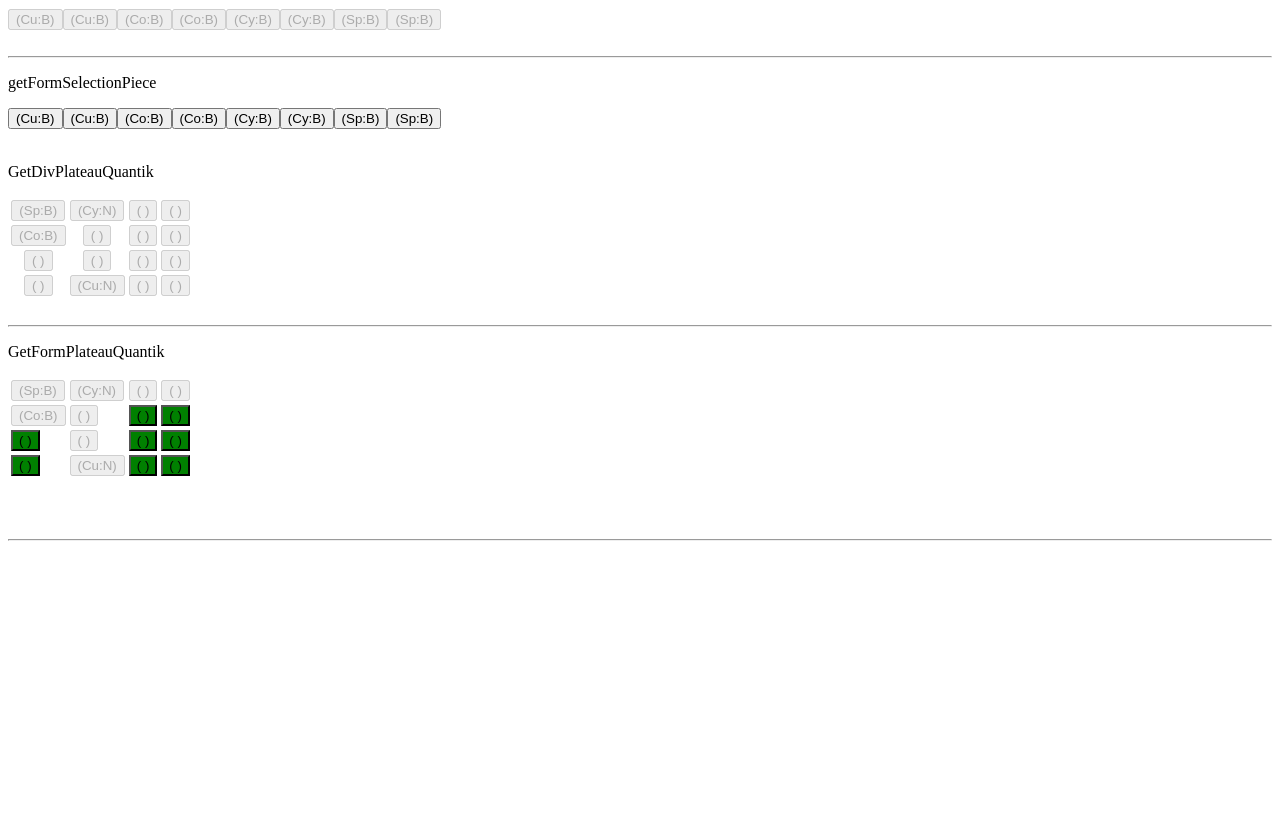
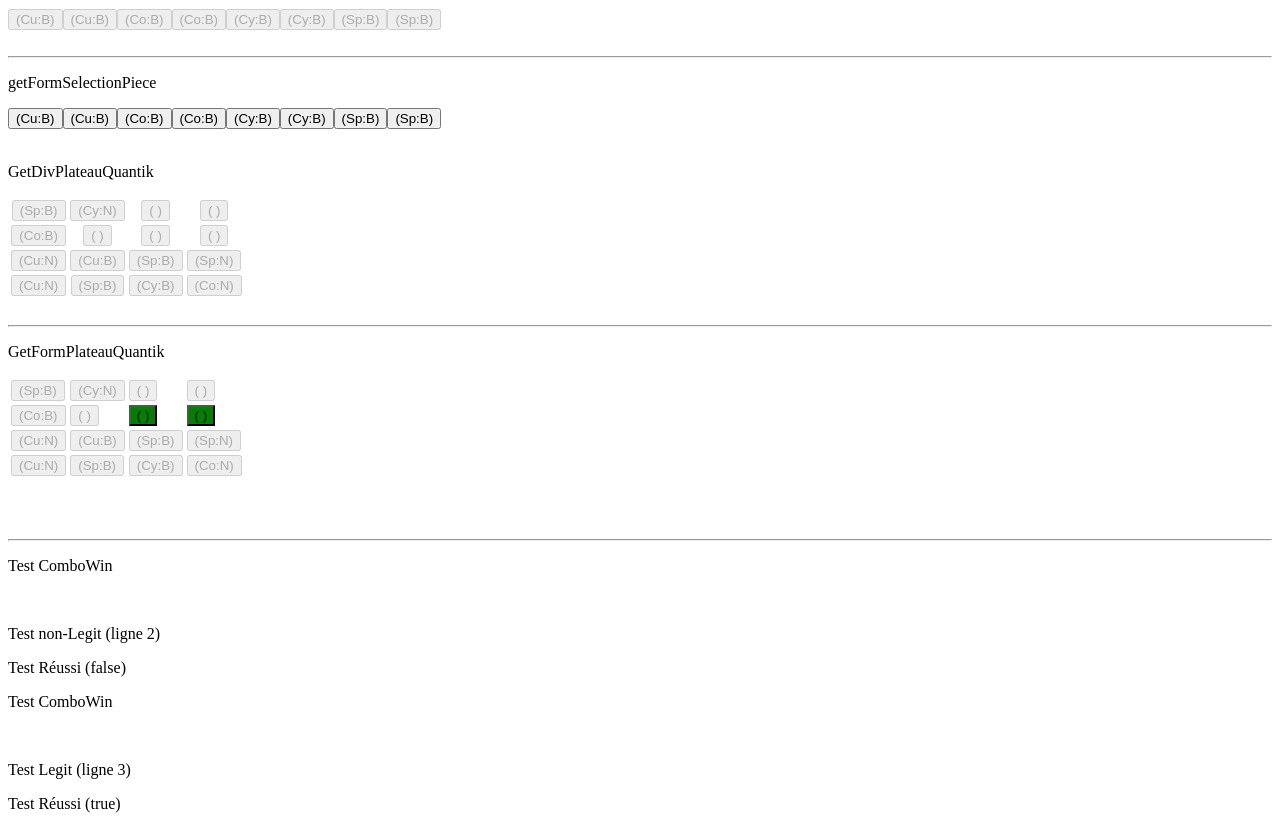
Before and after one commit to MattiasEyh/Quantik, a PHP site: page / in a window 1280 px wide. Shown: the part 353-1174 px from the top of the page. Before the commit the page ends 894 px from the top, so only its background shows below. Run offline with PHP 8.4, Linux system fonts and the light colour scheme; lists and menus that the app fills with data are empty.

Commit message:
Correction des conditions de victoires + début quantik.php

```diff
--- a/ActionQuantik.php
+++ b/ActionQuantik.php
@@ -1,5 +1,4 @@
 <?php
-
 
 class ActionQuantik
 {
@@ -141,12 +140,19 @@ class ActionQuantik
      */
     private static function ComboWin(array $pieces) : bool {
         $sum = 0;
-        for($i = 0; $i < PlateauQuantik::NBROWS; $i++)
-            $sum += $pieces[$i]->getForme();
-        // Comme les cases contienent toutes des formes diffèrentes :
-        // "la combinaison est gagnante" <=> $sum == 10
-        return $sum == PieceQuantik::CUBE + PieceQuantik::SPHERE
-            + PieceQuantik::CYLINDRE + PieceQuantik::CONE;
+        $formes = array(0,0,0,0);
+        // D'après les règles, on peux assimiler la condition de victoire à
+        // Effectuer la pose d'une pièce remplissant totalement une "zone"
+        // Sans que cette zone ne contienne de formes en double
+        for($i = 0; $i < PlateauQuantik::NBROWS; $i++){
+            // Une des cases n'est pas remplie
+            if($pieces[$i]->getForme() == PieceQuantik::VOID)
+                return false;
+            // Si une piece est en double
+            if(1 <= $formes[$pieces[$i]->getForme() - 1]++)
+                return false;
+        }
+        return true;
     }
 
     /**
--- a/index.php
+++ b/index.php
@@ -12,9 +12,20 @@ $plateauRemplis->setPiece(0, 1, PieceQuantik::initBlackCylindre());
 $plateauRemplis->setPiece(1, 0, PieceQuantik::initWhiteCone());
 $plateauRemplis->setPiece(3, 1, PieceQuantik::initBlackCube());
 
+$plateauRemplis->setPiece(2, 0, PieceQuantik::initBlackCube());
+$plateauRemplis->setPiece(2, 1, PieceQuantik::initWhiteCube());
+$plateauRemplis->setPiece(2, 2, PieceQuantik::initWhiteSphere());
+$plateauRemplis->setPiece(2, 3, PieceQuantik::initBlackSphere());
+
+$plateauRemplis->setPiece(3, 0, PieceQuantik::initBlackCube());
+$plateauRemplis->setPiece(3, 1, PieceQuantik::initWhiteSphere());
+$plateauRemplis->setPiece(3, 2, PieceQuantik::initWhiteCylindre());
+$plateauRemplis->setPiece(3, 3, PieceQuantik::initBlackCone());
+
 
 $ar = ArrayPieceQuantik::initPiecesBlanches();
 $piece = PieceQuantik::initWhiteCylindre();
+$aq = new ActionQuantik($plateauRemplis);
 
 
 echo(QuantikUtil::getDebutHTML());
@@ -35,6 +46,18 @@ echo(QuantikUtil::getDivPlateauQuantik($plateauRemplis) . "<br><hr>");
 echo("<p>GetFormPlateauQuantik</p>");
 echo(QuantikUtil::getFormPlateauQuantik($plateauRemplis, $piece) . "<br><hr>");
 
+echo("<p>Test ComboWin</p></br><p>Test non-Legit (ligne 2)</p>");
+if ($aq->isRowWin(2) == false)
+    echo("Test Réussi (false)");
+else
+    echo("Test failed (true)");
+
+echo("<p>Test ComboWin</p></br><p>Test Legit (ligne 3)</p>");
+if ($aq->isRowWin(3))
+    echo("Test Réussi (true)");
+else
+    echo("Test failed (false)");
+
 echo(QuantikUtil::getFinHTML());
 
 ?>
```
Also changed, not shown: QuantikUIGenerator.php (+23 -2 lines), quantik.php (+13 -1 lines).
